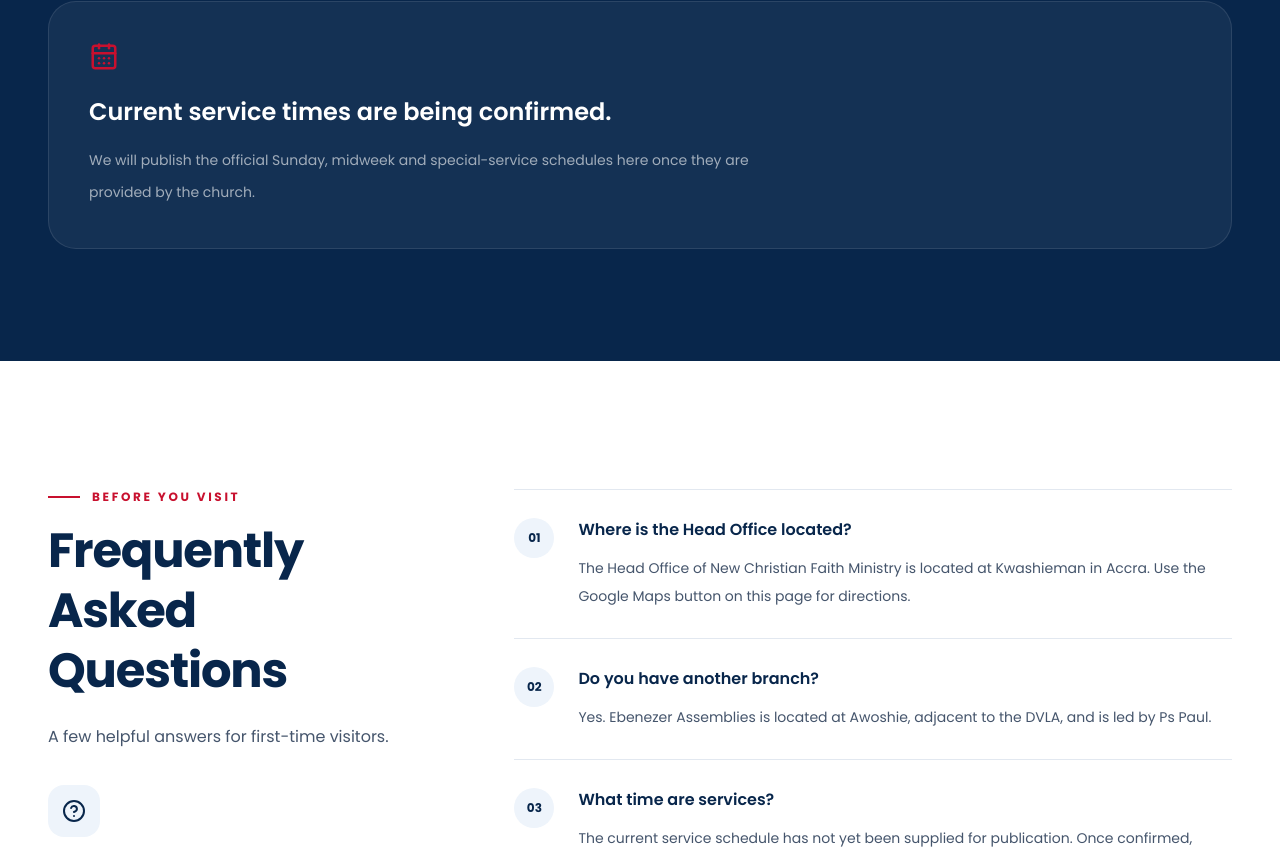
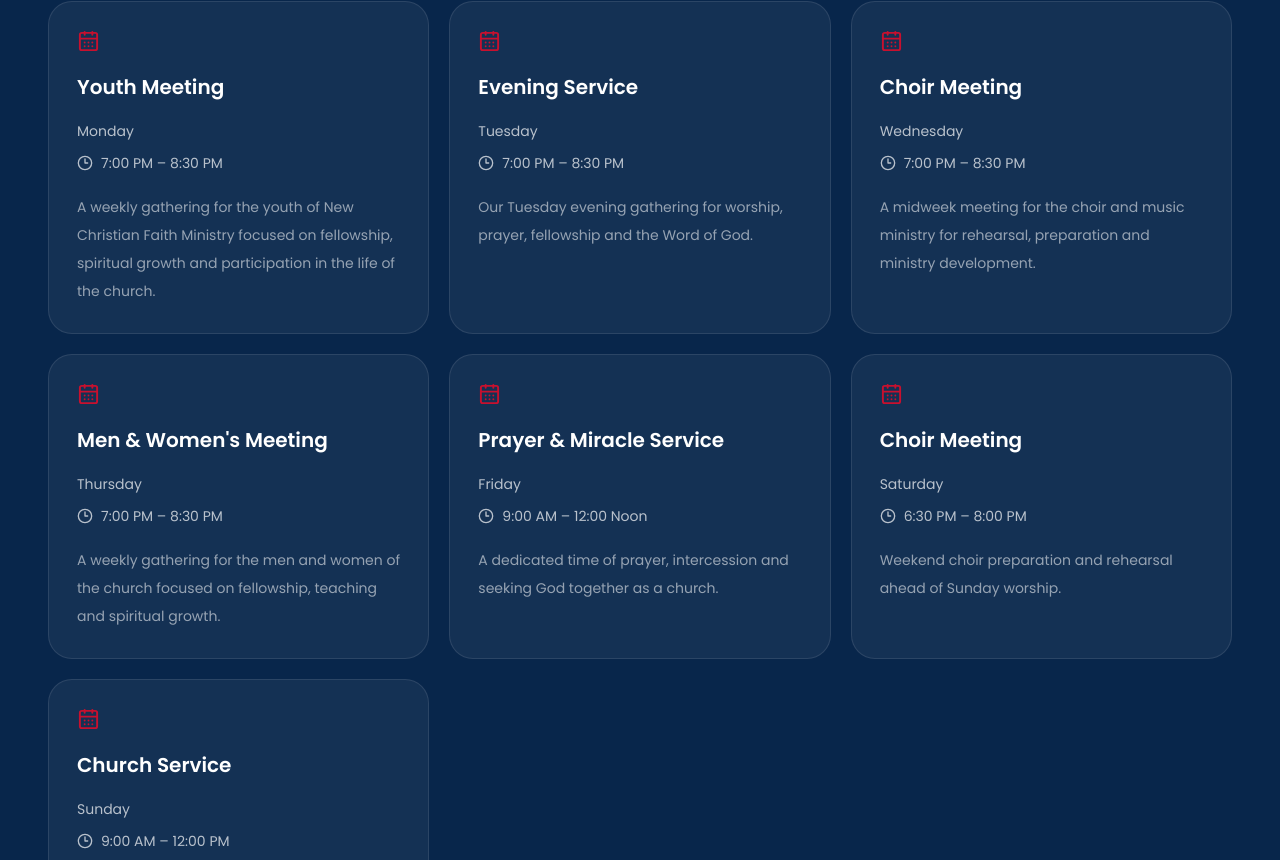
Before and after one commit to BossEl-566/new-faith, a Next.js app: page /plan-a-visit in a window 1280 px wide. Shown: the part 3480-4340 px from the top of the page. Built offline with nearby package versions, Linux system fonts and the light colour scheme.

Commit message:
add service schedule with detailed descriptions and timings

```diff
--- a/src/data/visit.ts
+++ b/src/data/visit.ts
@@ -5,21 +5,57 @@ export type ServiceItem = {
   description: string;
 };
 
-export const services: ServiceItem[] = [];
-
-/*
-  ADD REAL SERVICE TIMES WHEN PROVIDED:
-
+export const services: ServiceItem[] = [
   {
-    title: "Sunday Worship",
+    title: "Youth Meeting",
+    day: "Monday",
+    time: "7:00 PM – 8:30 PM",
+    description:
+      "A weekly gathering for the youth of New Christian Faith Ministry focused on fellowship, spiritual growth and participation in the life of the church.",
+  },
+  {
+    title: "Evening Service",
+    day: "Tuesday",
+    time: "7:00 PM – 8:30 PM",
+    description:
+      "Our Tuesday evening gathering for worship, prayer, fellowship and the Word of God.",
+  },
+  {
+    title: "Choir Meeting",
+    day: "Wednesday",
+    time: "7:00 PM – 8:30 PM",
+    description:
+      "A midweek meeting for the choir and music ministry for rehearsal, preparation and ministry development.",
+  },
+  {
+    title: "Men & Women's Meeting",
+    day: "Thursday",
+    time: "7:00 PM – 8:30 PM",
+    description:
+      "A weekly gathering for the men and women of the church focused on fellowship, teaching and spiritual growth.",
+  },
+  {
+    title: "Prayer & Miracle Service",
+    day: "Friday",
+    time: "9:00 AM – 12:00 Noon",
+    description:
+      "A dedicated time of prayer, intercession and seeking God together as a church.",
+  },
+  {
+    title: "Choir Meeting",
+    day: "Saturday",
+    time: "6:30 PM – 8:00 PM",
+    description:
+      "Weekend choir preparation and rehearsal ahead of Sunday worship.",
+  },
+  {
+    title: "Church Service",
     day: "Sunday",
-    time: "8:00 AM",
+    time: "9:00 AM – 12:00 PM",
     description:
-      "Our main Sunday worship gathering.",
-  }
-
-  Do not leave example schedules in production.
-*/
+      "Our main Sunday worship service featuring prayer, worship, fellowship and the teaching of God's Word.",
+  },
+];
 
 export const whatToExpect = [
   {
```
